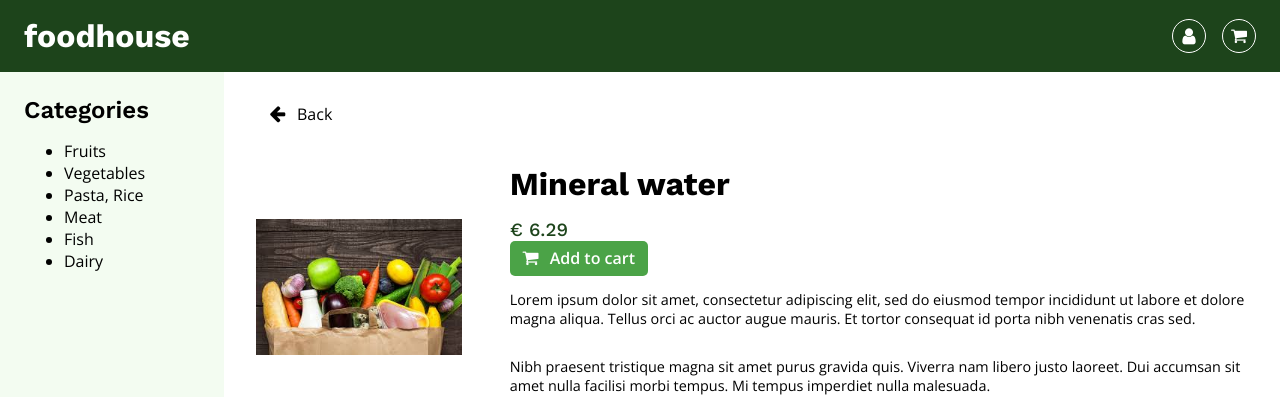
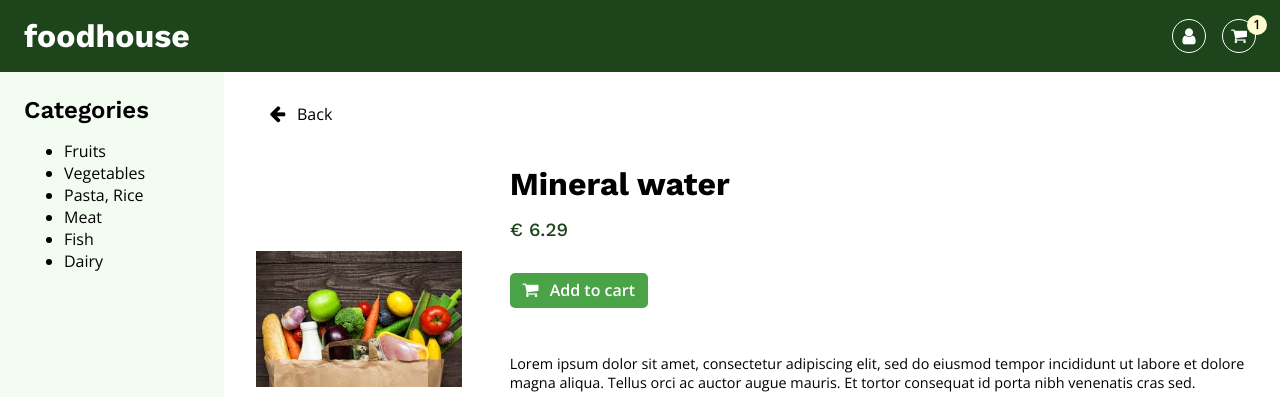
Before and after one commit to UbiOps/example-recommender-app, a React (Create React App) app: page /products/0 in a window 1280 px wide. Both pictures are taken after a click on the button "Add to cart". Shown: the top 397 px of the page. Built offline with nearby package versions, Linux system fonts and the light colour scheme; no server answers.

Commit message:
Add items to cart on click on "Add to cart" button

```diff
--- a/src/App.js
+++ b/src/App.js
@@ -1,9 +1,16 @@
+import { createContext, useState } from "react";
 import "./App.css";
 import { BrowserRouter as Router, Switch, Route } from "react-router-dom";
 import { Header, NavBar, ProductsList, ProductDetails } from "components";
 
-const App = () => (
+export const CartContext = createContext([]);
+
+const App = () => {
+  const cartState = useState(0);
+
+  return (
     <Router>
+      <CartContext.Provider value={cartState}>
         <div className="App">
           <Header />
           <NavBar />
@@ -18,7 +25,9 @@ const App = () => (
             </Switch>
           </div>
         </div>
+      </CartContext.Provider>
     </Router>
   );
+};
 
 export default App;
--- a/src/components/Header/Header.css
+++ b/src/components/Header/Header.css
@@ -13,8 +13,23 @@
 
 .header__button {
   margin-right: 1em;
+  position: relative;
 }
 
 .header__button:last-child {
   margin-right: 0;
 }
+
+.header__cart-items {
+  position: absolute;
+  background: var(--light-color);
+  color: var(--main-txt-color);
+  border-radius: 50%;
+  font-size: 0.8em;
+  font-weight: 600;
+  top: -5px;
+  height: 20px;
+  width: 20px;
+  text-align: center;
+  font-family: "Open sans", sans-serif;
+}
--- a/src/components/Header/Header.js
+++ b/src/components/Header/Header.js
@@ -1,14 +1,26 @@
-import { IconButton } from "components";
+import { useContext } from "react";
 import "./Header.css";
+import { IconButton, Link } from "components";
+import { CartContext } from "App";
 
-const Header = () => (
+const Header = () => {
+  const [cartItems] = useContext(CartContext);
+
+  return (
     <header className="header">
-    <h1>foodhouse</h1>
+      <h1>
+        <Link to="/">foodhouse</Link>
+      </h1>
       <div>
         <IconButton icon="icon-user" className="header__button" />
-      <IconButton icon="icon-shopping-cart" className="header__button" />
+        <IconButton icon="icon-shopping-cart" className="header__button">
+          {!!cartItems && (
+            <span className="header__cart-items">{cartItems}</span>
+          )}
+        </IconButton>
       </div>
     </header>
   );
+};
 
 export default Header;
--- a/src/components/IconButton/IconButton.js
+++ b/src/components/IconButton/IconButton.js
@@ -1,8 +1,9 @@
 import "./IconButton.css";
 
-const IconButton = ({ icon, className }) => (
+const IconButton = ({ icon, className, children }) => (
   <button className={["icon-button", className].filter((x) => x).join(" ")}>
     <span className={icon}></span>
+    {children}
   </button>
 );
 
--- a/src/components/ProductDetails/ProductDetails.css
+++ b/src/components/ProductDetails/ProductDetails.css
@@ -26,3 +26,8 @@
 .product-details__title {
   margin-bottom: 0.5em;
 }
+
+.product-details__cart-button {
+  margin-top: 2em;
+  margin-bottom: 2em;
+}
--- a/src/components/ProductDetails/ProductDetails.js
+++ b/src/components/ProductDetails/ProductDetails.js
@@ -1,4 +1,4 @@
-import { useEffect, useState } from "react";
+import { useContext, useEffect, useState } from "react";
 import "./ProductDetails.css";
 import { useParams } from "react-router-dom";
 import { capitalizeFirstLetter, generatePrice } from "utils";
@@ -12,10 +12,12 @@ import {
   SecondaryButton,
   Link,
 } from "components";
+import { CartContext } from "App";
 
 const ProductDetails = () => {
   const { id } = useParams();
   const product = products[id];
+  const [, setCartItems] = useContext(CartContext);
   const [price, setPrice] = useState(0);
 
   useEffect(() => {
@@ -39,6 +41,7 @@ const ProductDetails = () => {
           <PrimaryButton
             className="product-details__cart-button"
             startIcon="icon-shopping-cart"
+            onClick={() => setCartItems((prevState) => prevState + 1)}
           >
             Add to cart
           </PrimaryButton>
```
Lines whose indentation alone changed are shown as unchanged.
